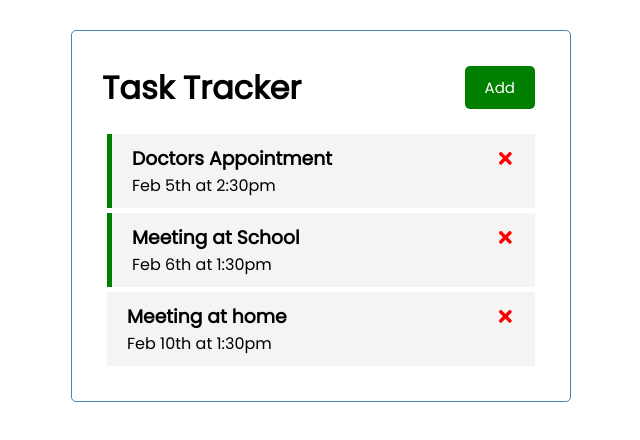
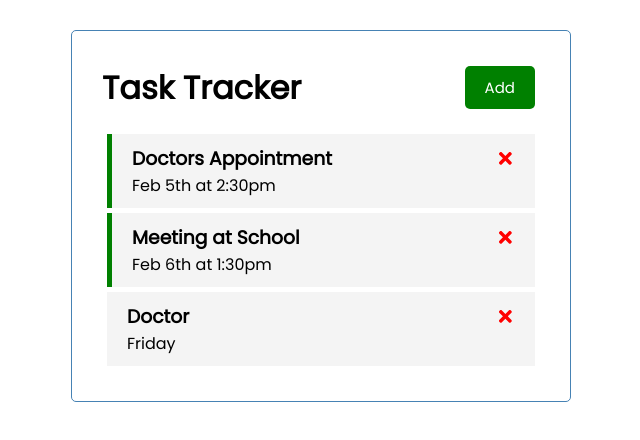
Before and after one commit to MateolCS/ReactTaskTracker, a React (Create React App) app: page / in a window 1280 px wide. Shown: the top 440 px of the page, without its empty margins (319-959 px from the left). Built offline with nearby package versions, Linux system fonts and the light colour scheme; data requests are answered from the project's data file.

Commit message:
Updated tasks interactive functions

```diff
--- /dev/null
+++ b/db.json
@@ -0,0 +1,22 @@
+{
+  "tasks": [
+    {
+      "id": 1,
+      "text": "Doctors Appointment",
+      "day": "Feb 5th at 2:30pm",
+      "reminder": true
+    },
+    {
+      "id": 2,
+      "text": "Meeting at School",
+      "day": "Feb 6th at 1:30pm",
+      "reminder": true
+    },
+    {
+      "text": "Doctor",
+      "day": "Friday",
+      "reminder": false,
+      "id": 3
+    }
+  ]
+}
--- a/package.json
+++ b/package.json
@@ -17,7 +17,8 @@
     "start": "react-scripts start",
     "build": "react-scripts build",
     "test": "react-scripts test",
-    "eject": "react-scripts eject"
+    "eject": "react-scripts eject",
+    "server": "json-server --watch db.json --port 5000"
   },
   "eslintConfig": {
     "extends": [
--- a/src/App.js
+++ b/src/App.js
@@ -1,48 +1,88 @@
 import Header from "./components/Header";
 import Tasks from "./components/Tasks";
 import AddTask from "./components/AddTask";
-import { useState } from "react"
+import { useState, useEffect } from "react"
 
 function App() {
 
   const [showAddTask, setShowAddTask] = useState(false);
-  const [tasks, setTasks] = useState([
-    {
-        "id": 1,
-        "text": "Doctors Appointment",
-        "day": "Feb 5th at 2:30pm",
-        "reminder": true
-      },
-      {
-        "id": 2,
-        "text": "Meeting at School",
-        "day": "Feb 6th at 1:30pm",
-        "reminder": true
-      },
-      {
-        "id": 3,
-        "text": "Meeting at home",
-        "day": "Feb 10th at 1:30pm",
-        "reminder": false
-      },
-])
+  const [tasks, setTasks] = useState([])
+
+  useEffect(() => {
+
+    const getTasks = async () => {
+      const tasksFromServer = await fetchTasks()
+      setTasks(tasksFromServer)
+    }
+
+    getTasks()
+  }, [])
+
+  //Fetch tasks
+
+  const fetchTasks = async () => {
+    const res  = await fetch('http://localhost:5000/tasks')
+    const data = await res.json()
+
+    return data
+  }
+
+   //Fetch task
+
+   const fetchTask = async (id) => {
+    const res  = await fetch(`http://localhost:5000/tasks/${id}`)
+    const data = await res.json()
+
+    return data
+  }
 
 // Add tasks
-const addTask = (task) => {
-  const id = Math.floor(Math.random() * 10000) + 1
-  setTasks([...tasks, {id, ...task}])
+const addTask = async (task) => {
+
+  const res = await fetch('http://localhost:5000/tasks', {
+    method: 'POST',
+    headers:{
+      'Content-Type': 'application/json',
+      },
+      body: JSON.stringify(task)
+    }
+  )
+
+  const data = await res.json()
+
+
+  setTasks([...tasks, data])
 }
 
 
 //Delete taksks
 
-  const deleteTask = (id) => {
+  const deleteTask = async (id) => {
+
+    await fetch(`http://localhost:5000/tasks/${id}`, {
+      method: 'DELETE',
+    })
+
     setTasks(tasks.filter((task) =>task.id !== id))
   }
 
 //Toggle reminder
-  const toggleReminder = (id) => {
-    setTasks(tasks.map((task) => task.id === id ? {...task, reminder: !task.reminder} : task))
+  const toggleReminder = async (id) => {
+    const taskToToggle = await fetchTask(id)
+
+    const updatedTask = {...taskToToggle, reminder: !taskToToggle.reminder}
+
+    const res = await fetch(`http://localhost:5000/tasks/${id}`, {
+      method: 'PUT',
+      headers:{
+        'Content-Type': 'application/json',
+
+      },
+      body: JSON.stringify(updatedTask)
+    })
+
+    const data = await res.json()
+    setTasks(tasks.map((task) => task.id === id ? {...task, reminder: data.reminder} : task))
   }
 
   return (
```
